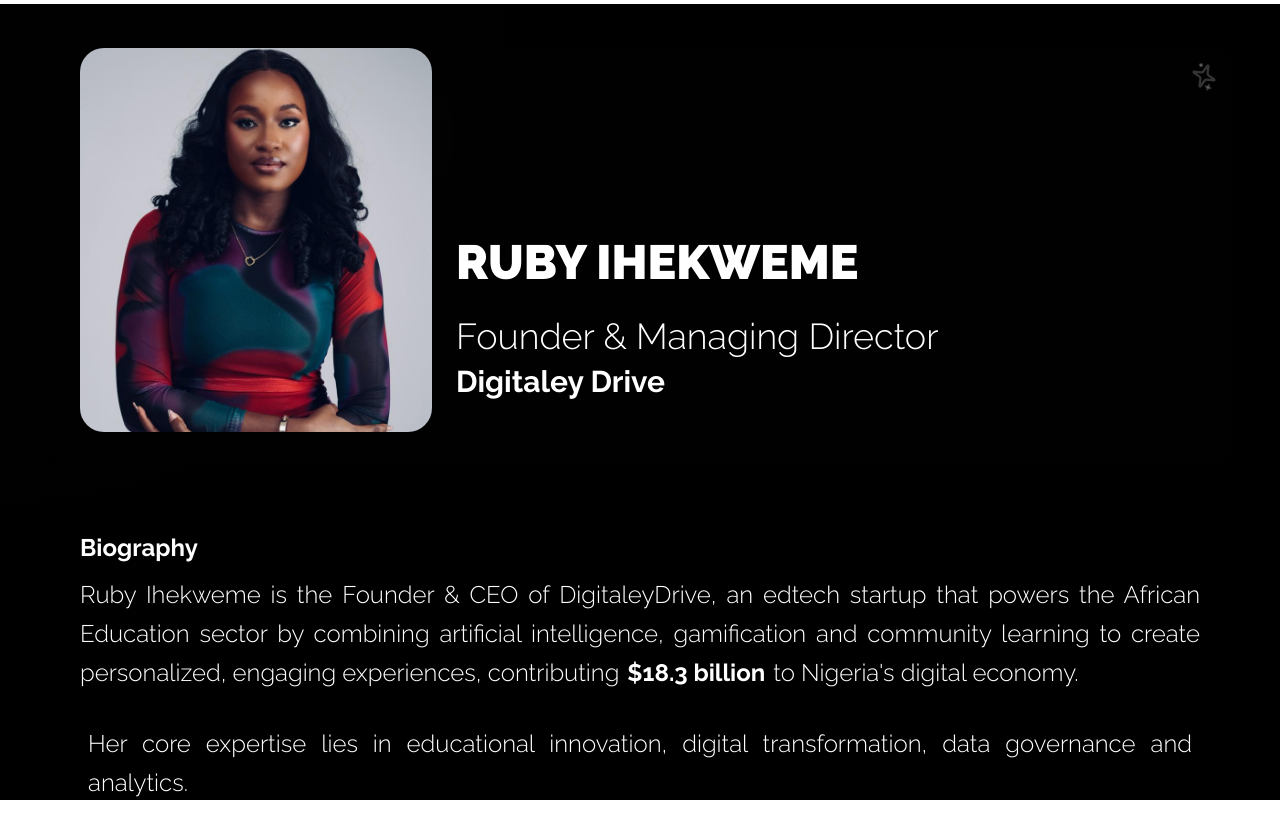
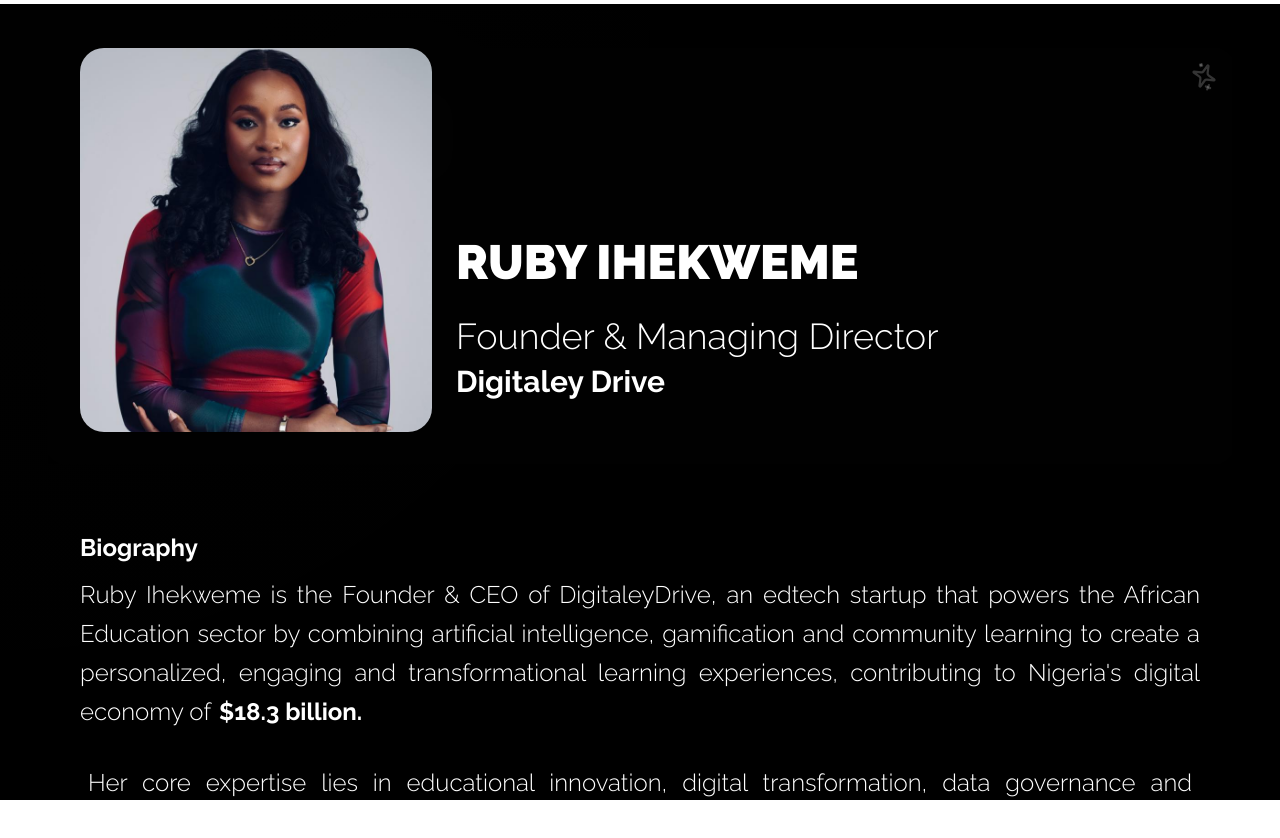
Before and after one commit to rubytechme/portfolio, a Next.js app: page / in a window 1280 px wide. Shown: the top 838 px of the page. Built offline with nearby package versions, Linux system fonts and the light colour scheme.

Commit message:
updated the page

```diff
--- a/app/page.tsx
+++ b/app/page.tsx
@@ -9,7 +9,7 @@
     content: 'Her core expertise lies in educational innovation, digital transformation, data governance and analytics.'
   },
   {
-    content: 'Ruby received her BSc in Economics from the University of Lagos and a Diploma in Finance. She is an Associate Accounting Technician and Professional Chartered Accountant certified by Institute of Chartered Accountants of Nigeria. Ruby has over 6 years of consulting experience, Prior to starting Digitaley Drive. She played a big role in the technology sector as a data analytics & insights expert. Supporting firms with core analytics and reporting expertise needed to launch, scale and sustain. She started in KPMG, and moved up to 4 corporate organizations until Knight Ventures.'
+    content: 'Ruby received her BSc in Economics from the University of Lagos and a Diploma in Finance. She is an Associate Accounting Technician and a Professional Chartered Accountant certified by The Institute of Chartered Accountants of Nigeria. Ruby has over 6 years of consulting experience. Prior to starting Digitaley Drive, she played a big role in the technology sector as a data analytics & insights expert, supporting firms with core analytics and reporting expertise needed to launch, scale and sustain. She started in KPMG, and moved up to 4 corporate organizations until Knight Ventures.'
   },
   {
     content: 'While she was at knight ventures, she supported tech enabled startups across the education, fintech and energy sector in achieving Product Market Fit through various methodologies, research and evaluation. '
@@ -18,14 +18,14 @@
     content: 'Ruby is committed to promoting Quality Education through her Edtech Startup. So far, she has trained over 18000 talents across South Africa, Pakistan, Nigeria, Uk, Kenya, Ghana, USA, Dubai, Botswana, and Uganda, and has powered a community of 100,000+ youths. '
   },
   {
-    content: 'Her work has gained recognition in platforms like Guardian Nigeria, Techpoint, Nigerian Tribune, SuperFM, Numeris, Top Fm. Her groundbreaking idea has also been supported by the Lagos Innovates under the InnovateHer Female Founders Program. She was also recognised as a Top Female founder by the Flutter wave & Wetech PitchHER initiative. '
+    content: 'Her work has gained recognition on platforms like Guardian Nigeria, Techpoint, Nigerian Tribune, SuperFM, Numeris, Top Fm. Her groundbreaking idea has also been supported by the Lagos Innovates under the InnovateHer Female Founders Program. She was also recognised as a Top Female founder by the Flutter wave & Wetech PitchHER initiative. '
   },
   {
     title: "Impact programs",
-    content: "Building on her foundation as an education activist, she is also passionate about women empowerment. Of which she co-founded grow4her, a not for profit organization that is on a mission to empower every girl child by creating opportunities for them to learn, grow and  thrive."
+    content: "Building on her foundation as an education activist, Ruby is also passionate about women empowerment, of which she co-founded grow4her, a Not-for-Profit organization that is on a mission to empower every girl child by creating opportunities for HER to learn, grow and thrive."
   },
   {
-    content: "Ruby’s strong advocacy for social impact, started at the age of 16 under the Reachingoutforlove foundation, where she donated educational books to underprivileged children and supported multiple outreaches centered around feeding, and child education. In 2022, she served under the Model United Nations ( Lagos) where she contributed towards the draft writing on human trafficking and systematic racism.."
+    content: "Ruby’s strong advocacy for social impact, started at the age of 16 under the Reachingoutforlove foundation, where she donated educational books to underprivileged children and supported multiple outreaches centered around feeding, and child education. In 2022, she served under the Model United Nations ( Lagos) where she contributed towards the draft writing on human trafficking and systematic racism."
   },
   {
     content: "And today, through Grow4her, she has initiated and executed impactful educational programs that has empowered over 5,000 women to date."
@@ -353,11 +353,10 @@
                   <div className="">
                     <p className="text-lg md:text-2xl text-white font-bold mb-2 leading-relaxed">Biography</p>
                     <p className="text-lg text-justify md:text-2xl text-white font-light leading-relaxed">
-                      Ruby Ihekweme is the Founder & CEO of DigitaleyDrive, an edtech startup that powers the African Education sector by combining artificial intelligence, gamification and community learning to create personalized, engaging experiences, contributing
+                      Ruby Ihekweme is the Founder & CEO of DigitaleyDrive, an edtech startup that powers the African Education sector by combining artificial intelligence, gamification and community learning to create a personalized, engaging and transformational learning experiences, contributing to Nigeria's digital economy of
                       <span className="font-bold text-xl md:text-2xl mx-2">
-                        $18.3 billion
+                        $18.3 billion.
                       </span>
-                      to Nigeria's digital economy.
                     </p>
                   </div>
                 </motion.div>
```
